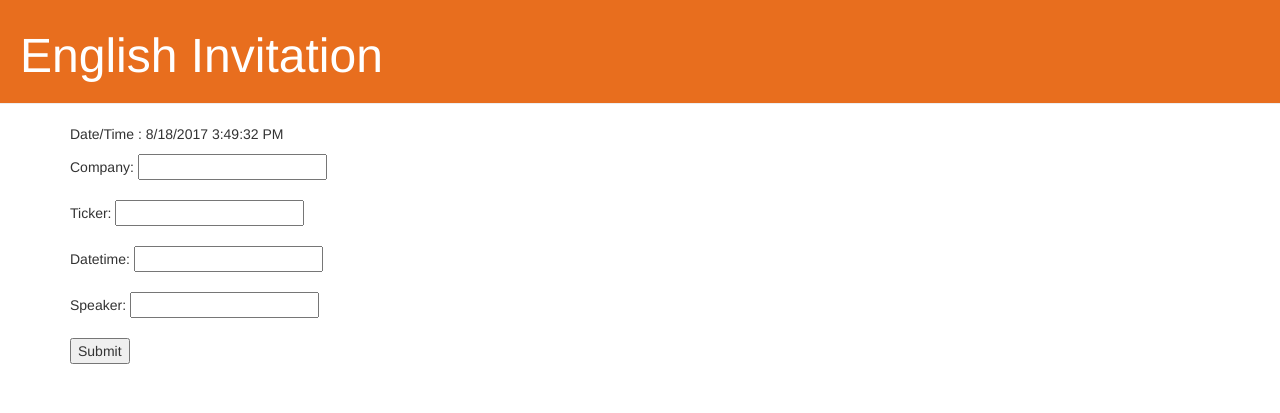
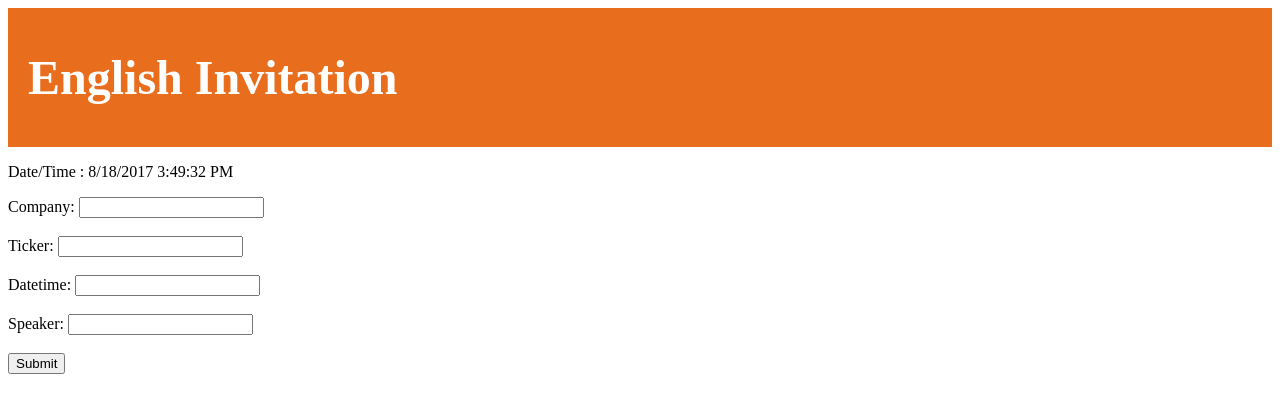
Before and after one commit to jamiewei-tw/Cathay-Globalequity, a Django app: page / in a window 1280 px wide. Shown: the top 413 px of the page. Run offline with Django 3.2, Linux system fonts and the light colour scheme; some libraries are stand-ins or nearby versions.

Commit message:
CSS modified

```diff
--- a/blog/static/css/result.css
+++ b/blog/static/css/result.css
@@ -34,7 +34,7 @@
 }
 
 span{
-    color: red
+    color: #ad0606
 
 }
 
--- a/blog/templates/blog/base.html
+++ b/blog/templates/blog/base.html
@@ -3,8 +3,6 @@
 <html>
     <head>
         <title>Cathay Global Equities</title>
-        <link rel="stylesheet" href="//maxcdn.bootstrapcdn.com/bootstrap/3.2.0/css/bootstrap.min.css">
-        <link rel="stylesheet" href="//maxcdn.bootstrapcdn.com/bootstrap/3.2.0/css/bootstrap-theme.min.css">
         <link rel="stylesheet" href="{% static 'css/base.css' %}">
     </head>
 
```
